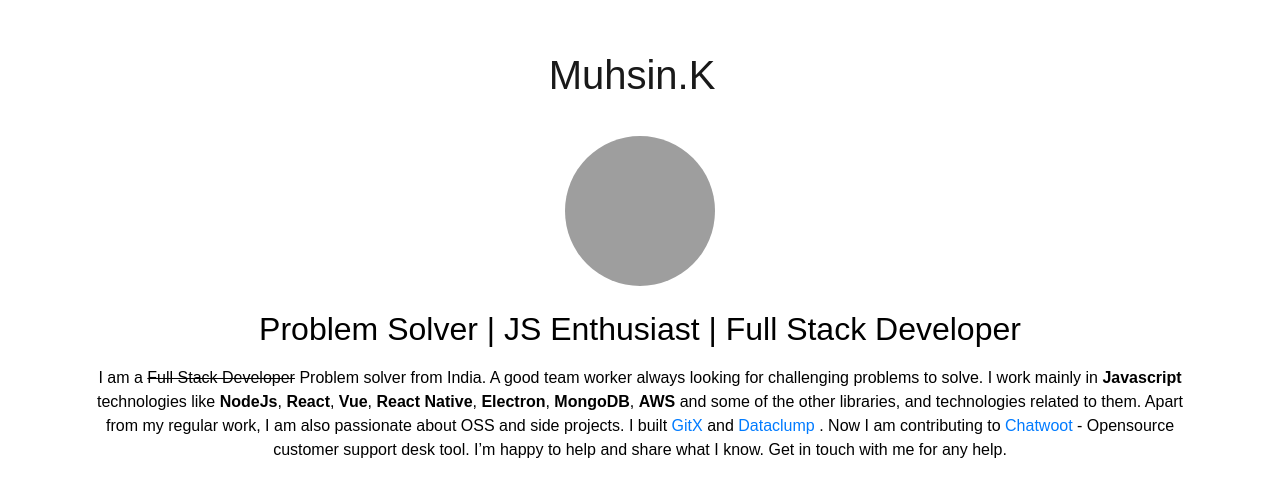
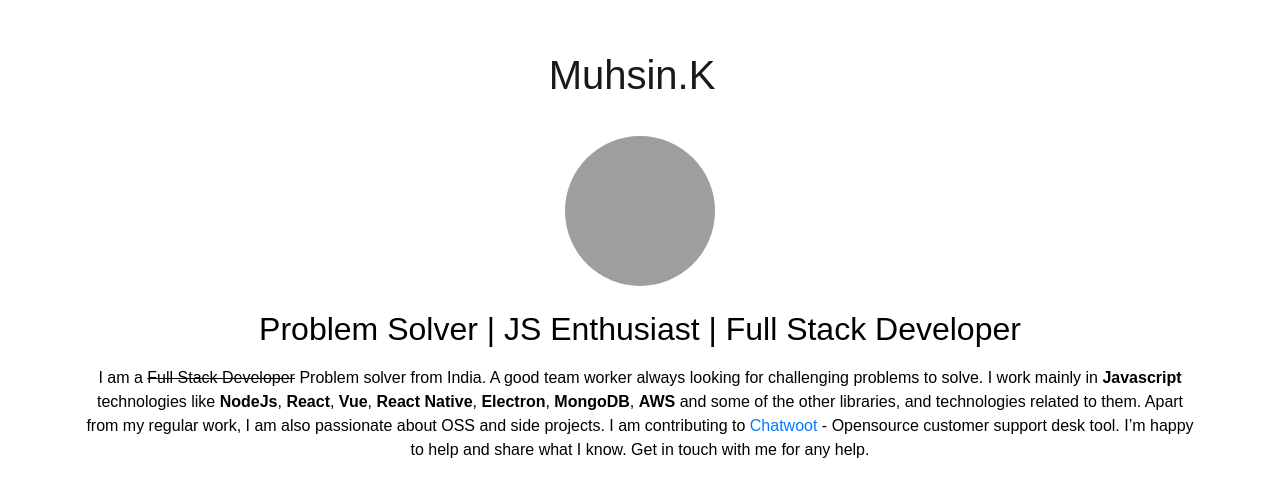
Before and after one commit to muhsin-k/muhsin-k.github.io, a plain HTML site: page index.html in a window 1280 px wide. Shown: the top 485 px of the page. Drawn offline with nearby package versions, Linux system fonts and the light colour scheme; grey boxes are pictures that could not be loaded.

Commit message:
Update index.html

```diff
--- a/index.html
+++ b/index.html
@@ -138,9 +138,7 @@
           <b>React</b>, <b>Vue</b>, <b>React Native</b>, <b>Electron</b>, <b>MongoDB</b>,
           <b>AWS</b> and some of the other libraries, and technologies related
           to them. Apart from my regular work, I am also passionate about OSS and
-          side projects. I built
-          <a target="_blank" href="https://gitxapp.com/"> GitX </a>
-           and <a target="_blank" href="https://www.dataclump.io/"> Dataclump </a> . Now I am contributing to
+          side projects. I am contributing to
            <a target="_blank" href="https://www.chatwoot.com/"> Chatwoot </a>- Opensource customer support desk tool. I’m happy to help and
           share what I know. Get in touch with me for any help.
         </p>
```
